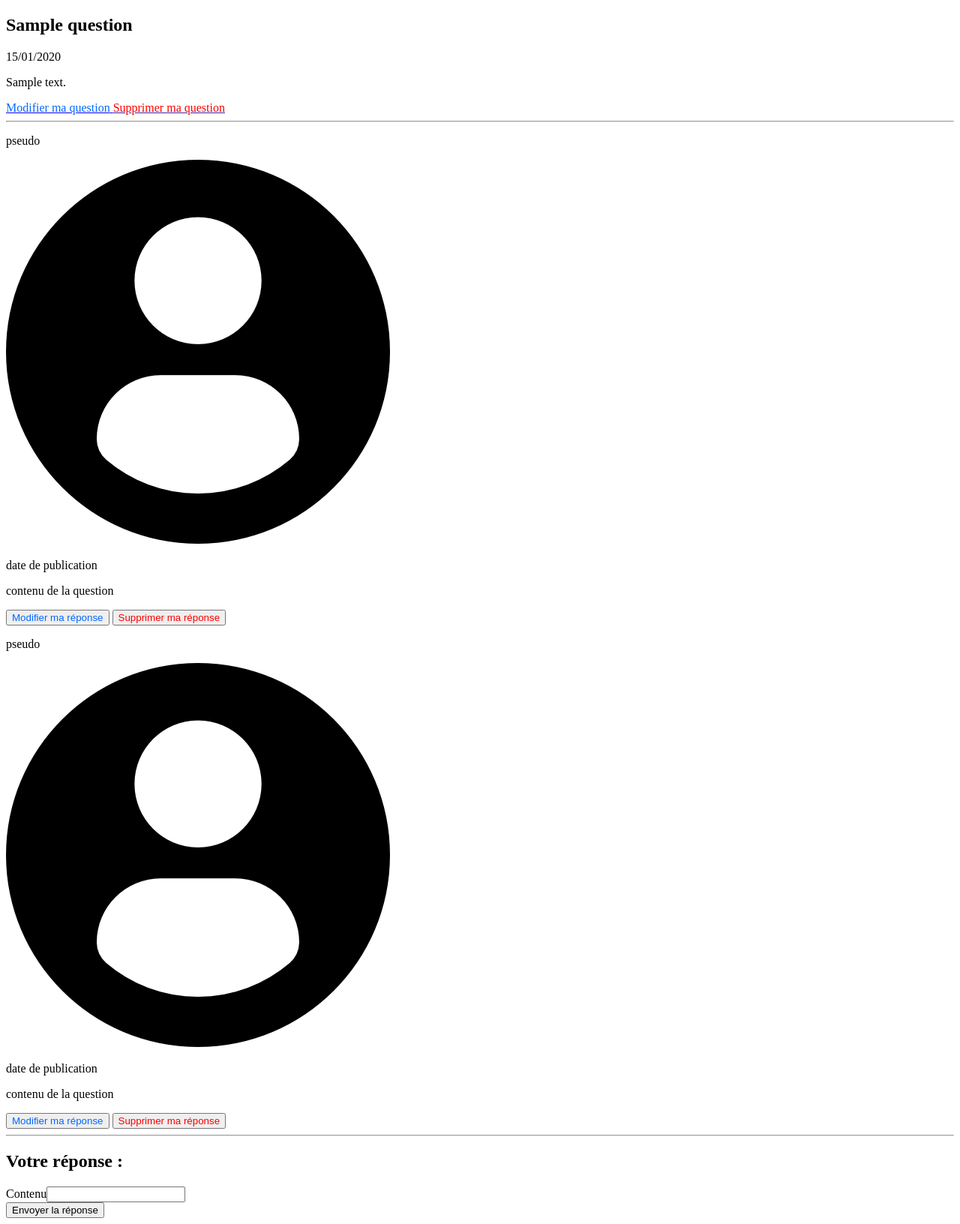
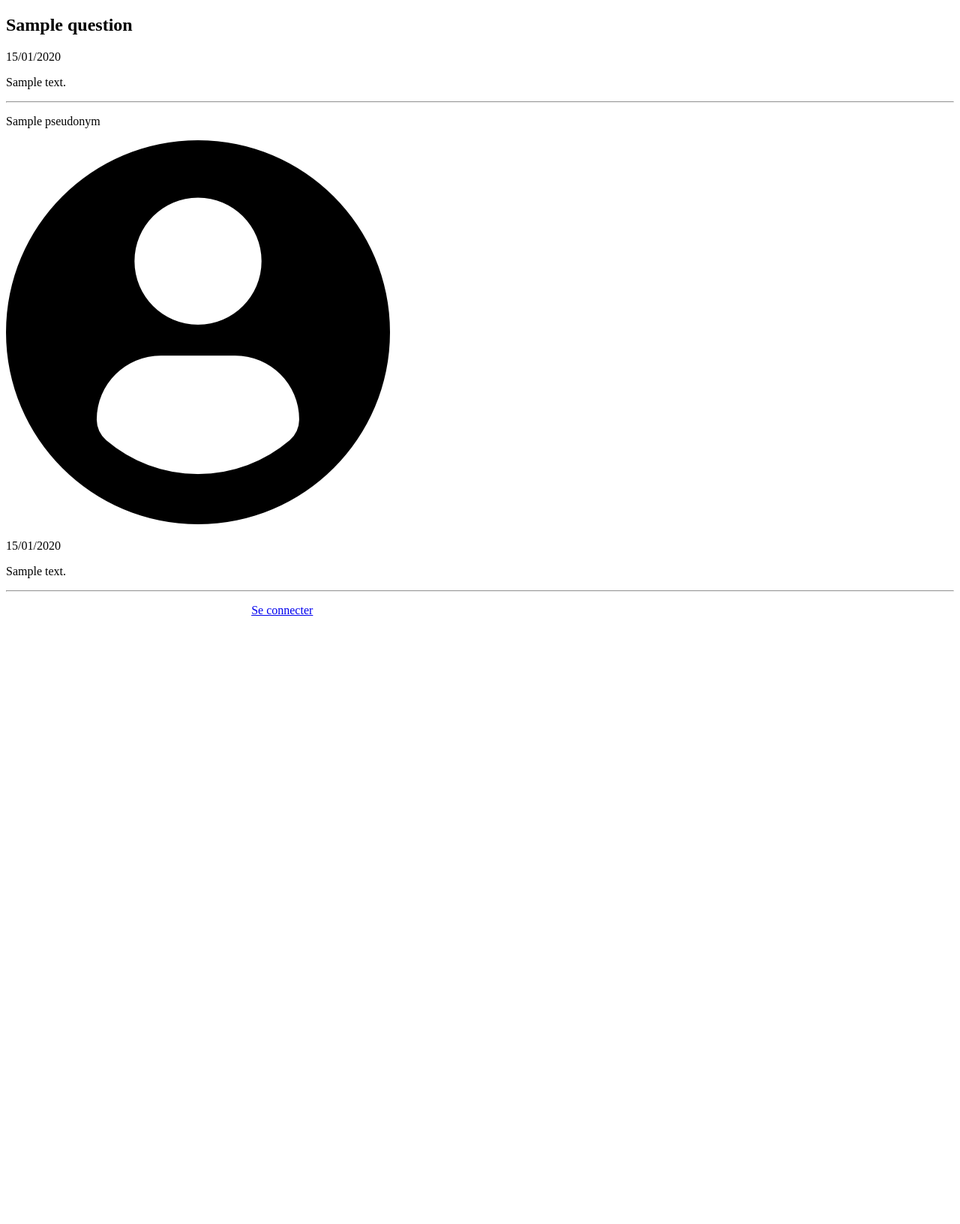
Before and after one commit to TomSimplon/The-witcher, a Symfony app: template templates/homepage/réponse.html.twig in a window 1280 px wide. Shown: the part 592-2224 px from the top of the page at 75% size. After the commit the page ends 1413 px from the top, so only its background shows below. Run offline with Twig, Linux system fonts and the light colour scheme; the template is opened without the code that fills it: most values are stand-ins (such as "Sample title", 1, 10 or a date in 2020); form fields are guessed from the names that the template uses; some libraries are stand-ins or nearby versions.

Commit message:
réponse aux questions forum

```diff
--- a/templates/homepage/réponse.html.twig
+++ b/templates/homepage/réponse.html.twig
@@ -46,80 +46,63 @@
 								<div class="text">
 									<p>{{ question.contenu|nl2br }}</p>
 								</div>
+								{% if app.user and app.user == question.user %}
 									<div class="bouton">
 										<a class="edit" href="{{ path('app_question_edit', {'id': question.id}) }}">
 											<span style="color: #0368FF;">Modifier ma question</span>
 										</a>
 
-									<a href="">
+										<a class="delete" href="{{ path('app_question_delete', {'id': question.id}) }}" onclick="return confirm('Êtes-vous sûr de vouloir supprimer cette question ?');">
 											<span style="color: red;">Supprimer ma question</span>
 										</a>
-
 									</div>
+								{% endif %}
 							</div>
 						</div>
 					</div>
 
 					<hr>
 
+					{% for answer in answers %}
 						<div class="réponse">
 							<div class="left">
-							<p>pseudo</p>
-							<a href="{{ path('app_user') }}"><img src="{{ asset('uploads/images/user.png') }}" alt="Symfony"></a>
+								<p>{{ answer.user.pseudonym }}</p>
+								<img src="{{ asset('uploads/images/user.png') }}" alt="Symfony">
 							</div>
 
 							<div class="right">
 								<div class="corps">
 									<div class="date">
-									<p>date de publication</p>
+										<p>{{ answer.date|date("d/m/Y") }}</p>
 									</div>
 									<div class="text">
-									<p>contenu de la question</p>
+										<p>{{ answer.contenu|nl2br }}</p>
 									</div>
+									{% if app.user and app.user == answer.user %}
 										<div class="bouton">
-									<button>
+											<a class="edit" href="{{ path('app_réponse_edit', {'id': answer.id}) }}">
 												<span style="color: #0368FF;">Modifier ma réponse</span>
-									</button>
+											</a>
 
-									<button>
+											<a class="delete" href="{{ path('app_réponse_delete', {'id': answer.id}) }}" onclick="return confirm('Êtes-vous sûr de vouloir supprimer cette réponse ?');">
 												<span style="color: red;">Supprimer ma réponse</span>
-									</button>
-
+											</a>
+										</div>
+									{% endif %}
 								</div>
 							</div>
 						</div>
-					</div>
+					{% endfor %}
 
-					<div class="réponse">
-						<div class="left">
-							<p>pseudo</p>
-							<a href="{{ path('app_user') }}"><img src="{{ asset('uploads/images/user.png') }}" alt="Symfony"></a>
-						</div>
-
-						<div class="right">
-							<div class="corps">
-								<div class="date">
-									<p>date de publication</p>
-								</div>
-								<div class="text">
-									<p>contenu de la question</p>
-								</div>
-								<div class="bouton">
-									<button>
-										<span style="color: #0368FF;">Modifier ma réponse</span>
-									</button>
-
-									<button>
-										<span style="color: red;">Supprimer ma réponse</span>
-									</button>
-
-								</div>
-							</div>
-						</div>
-					</div>
+					{% if answers is empty %}
+						<span style="color: white; font-weight: bold; font-size: 18px;">
+							<p>Aucune réponse pour cette question.</p>
+						</span>
+					{% endif %}
 
 					<hr>
 
+					{% if answerForm is not null %}
 						<div class="formulaire">
 							<h2>Votre réponse :</h2>
 							<form method="post">
@@ -133,8 +116,15 @@
 								{{ form_end(answerForm) }}
 							</form>
 						</div>
+					{% else %}
+						<span style="color: white;">
+							<p class="connect">Vous devez être connecté pour poster une réponse.
+								<a href="{{ path('app_login') }}">Se connecter</a>
+							</p>
+						</span>
+					{% endif %}
 				</div>
 			</div>
 		</div>
-	</section>
-{% endblock %}
+	</div>
+</section>{% endblock %}
```
Also changed, not shown: assets/styles/réponse.css (+8 -6 lines), src/Controller/HomepageController.php (+93 -5 lines). Lines whose indentation alone changed are shown as unchanged.
